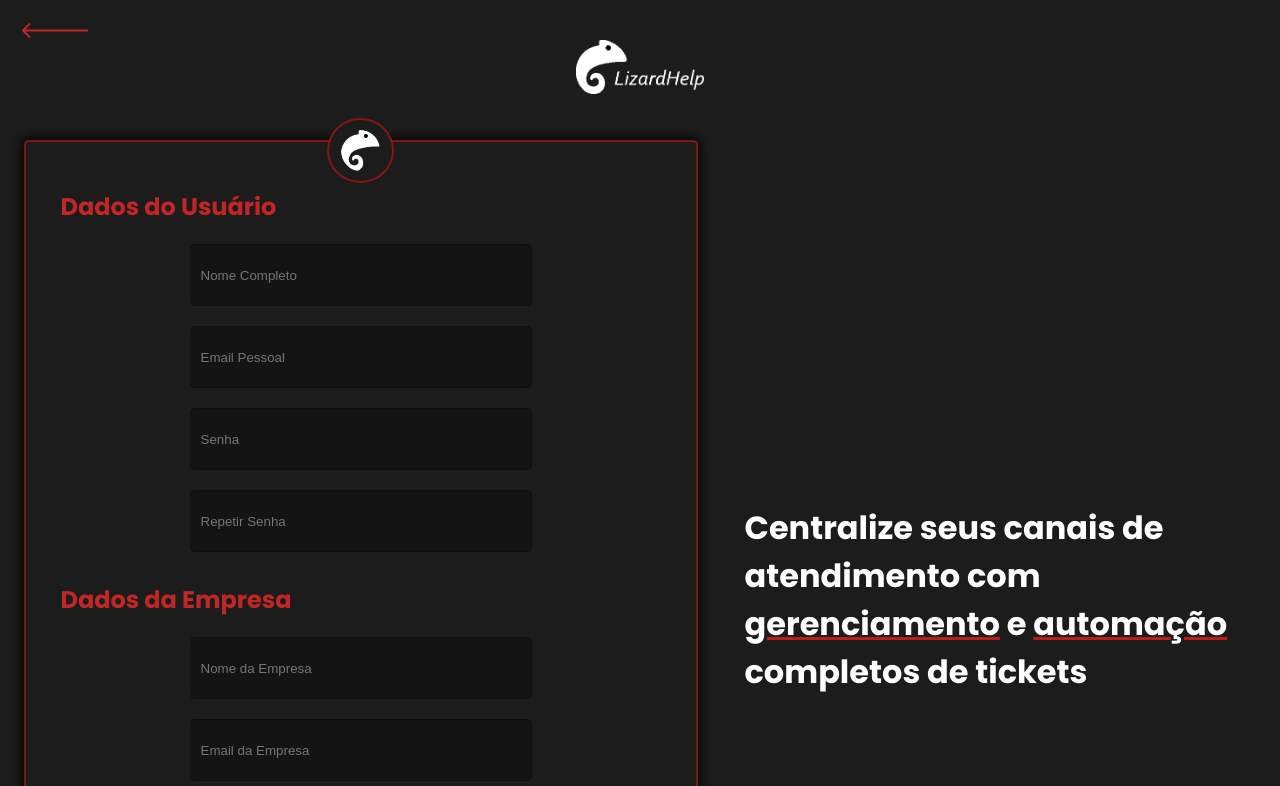
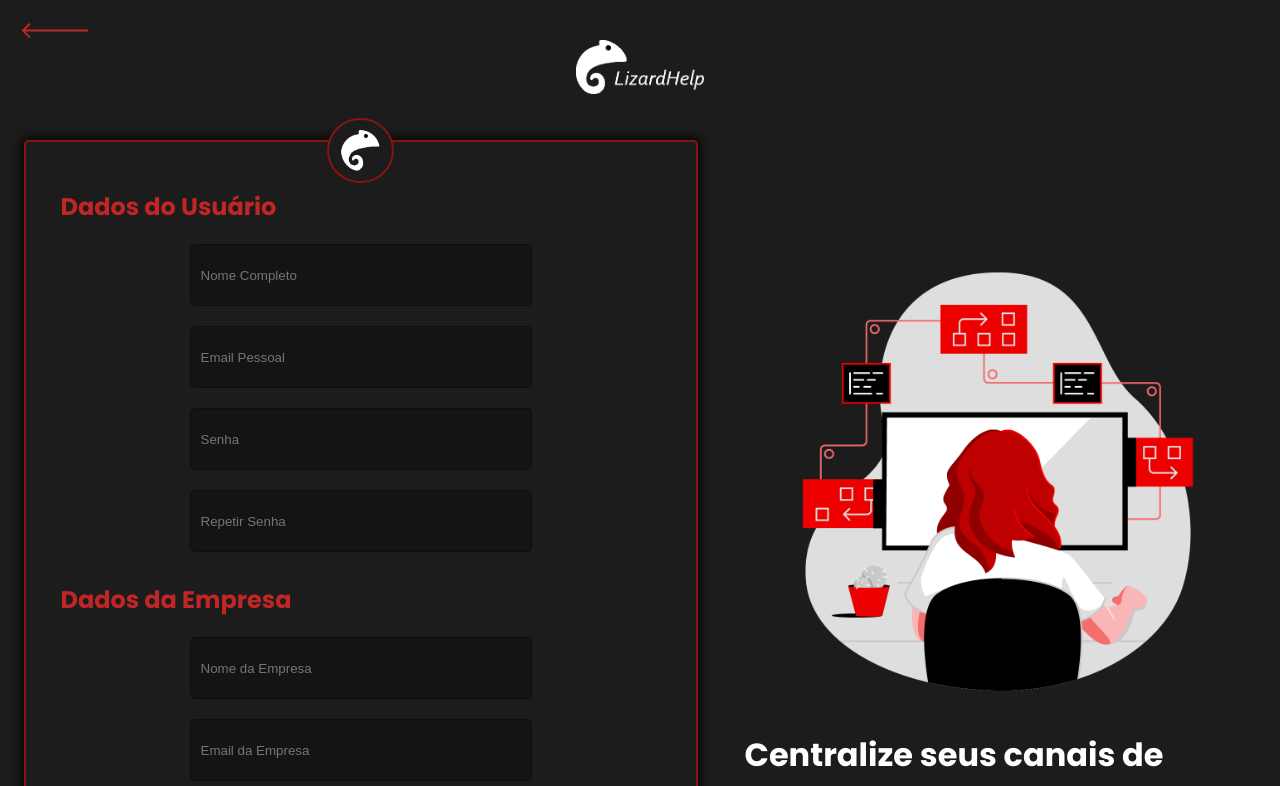
Before and after one commit to MrCoffeeOri/Lizard-Help, a React (Vite) app: page /start in a window 1280 px wide. Shown: the top 786 px of the page. Built offline with nearby package versions, Linux system fonts and the light colour scheme.

Commit message:
tiagueido

```diff
--- a/src/css/start.css
+++ b/src/css/start.css
@@ -4,6 +4,11 @@
         display: flex;
         justify-content: space-around;
         align-items: center;
+        > div {
+            img {
+                width: 35vw;
+            }
+        }
     }
     #logo {
         margin: 5vh 0;
--- a/src/pages/Client.tsx
+++ b/src/pages/Client.tsx
@@ -53,6 +53,14 @@ export default function Client() {
           <img src="/logo.webp" alt="" />
           <h2>Entrar</h2>
           <input
+            type="email"
+            id="email"
+            placeholder='Email da empresa'
+            onChange={e => handleCorrection(e, e => e.target.value.match(RegexCorrections.email) != null)}
+            required
+          />
+          <p>Email incorreto</p>
+          <input
             type="text"
             id={userType == "empresa" ? "password" : "token"}
             placeholder={userType == "empresa" ? "Senha" : "Chave de acesso"}
@@ -60,14 +68,6 @@ export default function Client() {
             required
           />
           {userType == "funcionario" && <p>Chave de acesso incorreta</p>}
-          <input
-            type="email"
-            id="email"
-            placeholder='Email da empresa'
-            onChange={e => handleCorrection(e, e => e.target.value.match(RegexCorrections.email) != null)}
-            required
-          />
-          <p>Email incorreto</p>
           <select id="type" required onChange={e => setUserType(e.target.value)}>
             <option value='placeholder' disabled selected hidden>Selecione uma das opções</option>
             <option value="funcionário">Funcionário</option>
--- a/src/pages/Start.tsx
+++ b/src/pages/Start.tsx
@@ -103,7 +103,10 @@ export default function Start() {
           <Link rel="stylesheet" to="/client#login">Já possui uma conta?</Link>
         </div>
         </form>
-        <h1>Centralize seus canais de atendimento com <span className="marked">gerenciamento</span> e <span className="marked">automação</span> completos de tickets</h1>
+        <div>
+          <img src="start.png" alt="" />
+          <h1>Centralize seus canais de atendimento com <span className="marked">gerenciamento</span> e <span className="marked">automação</span> completos de tickets</h1>
+        </div>
       </div>
       <CopyRight />
     </div>
```
Also changed, not shown: public/start.png (added).
